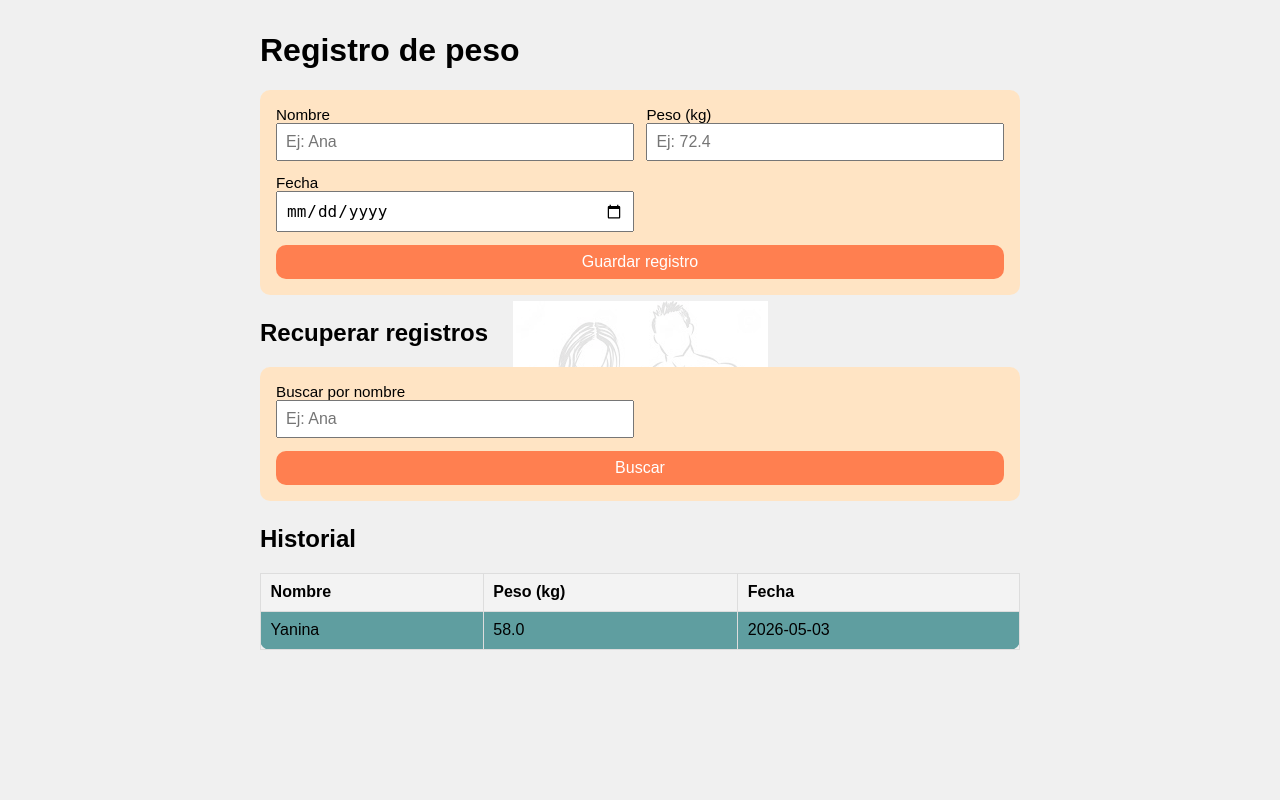
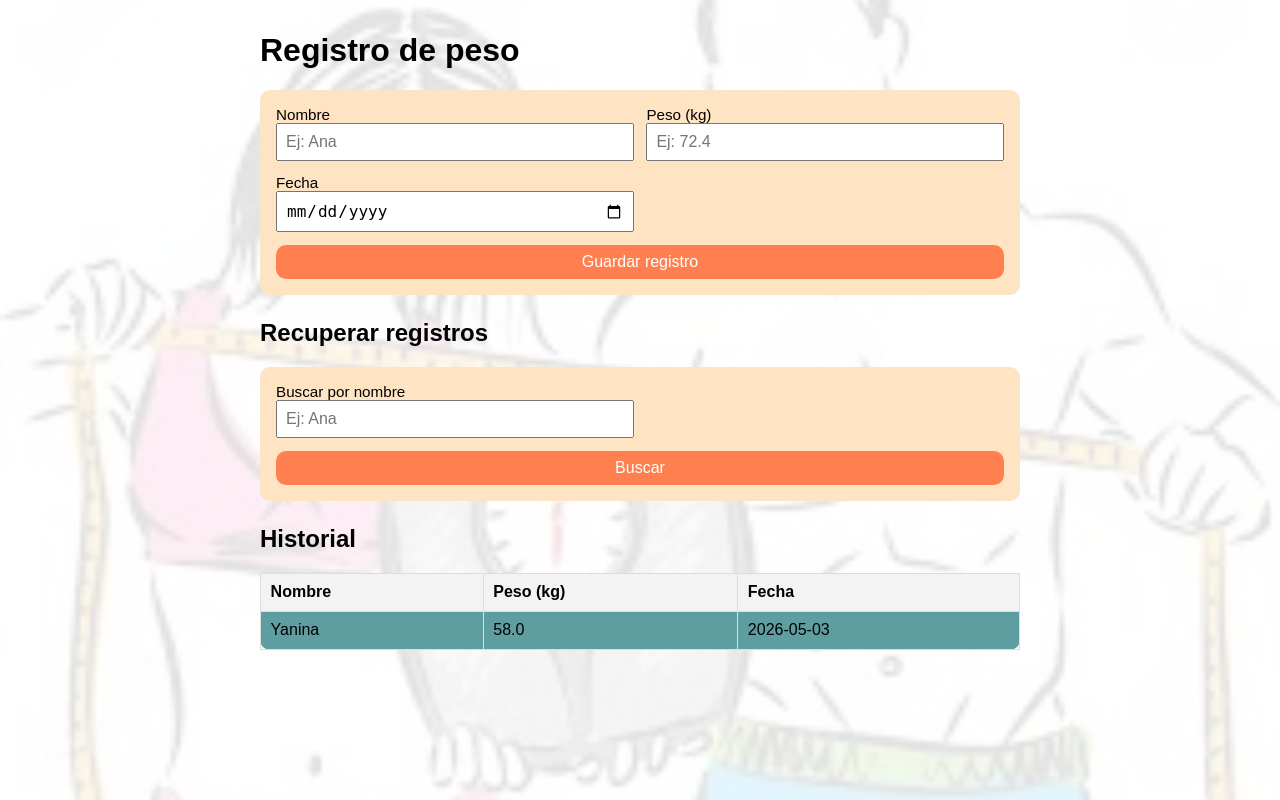
Before and after one commit to gyyanina-sudo/control_peso, a Flask app: page / in a window 1280 px wide. Run offline with Flask 3, Linux system fonts and the light colour scheme.

Commit message:
se cambio el tamaño de la imagen de fondo

```diff
--- a/static/styles.css
+++ b/static/styles.css
@@ -4,7 +4,7 @@ body {
   margin: 2rem auto;
   padding: 0 1rem;
   background-image: url('fondo.jpg');
-  background-size: repeat;
+  background-size: cover;
   background-position: center;
   background-repeat: no-repeat;
   background-attachment: fixed;
```
